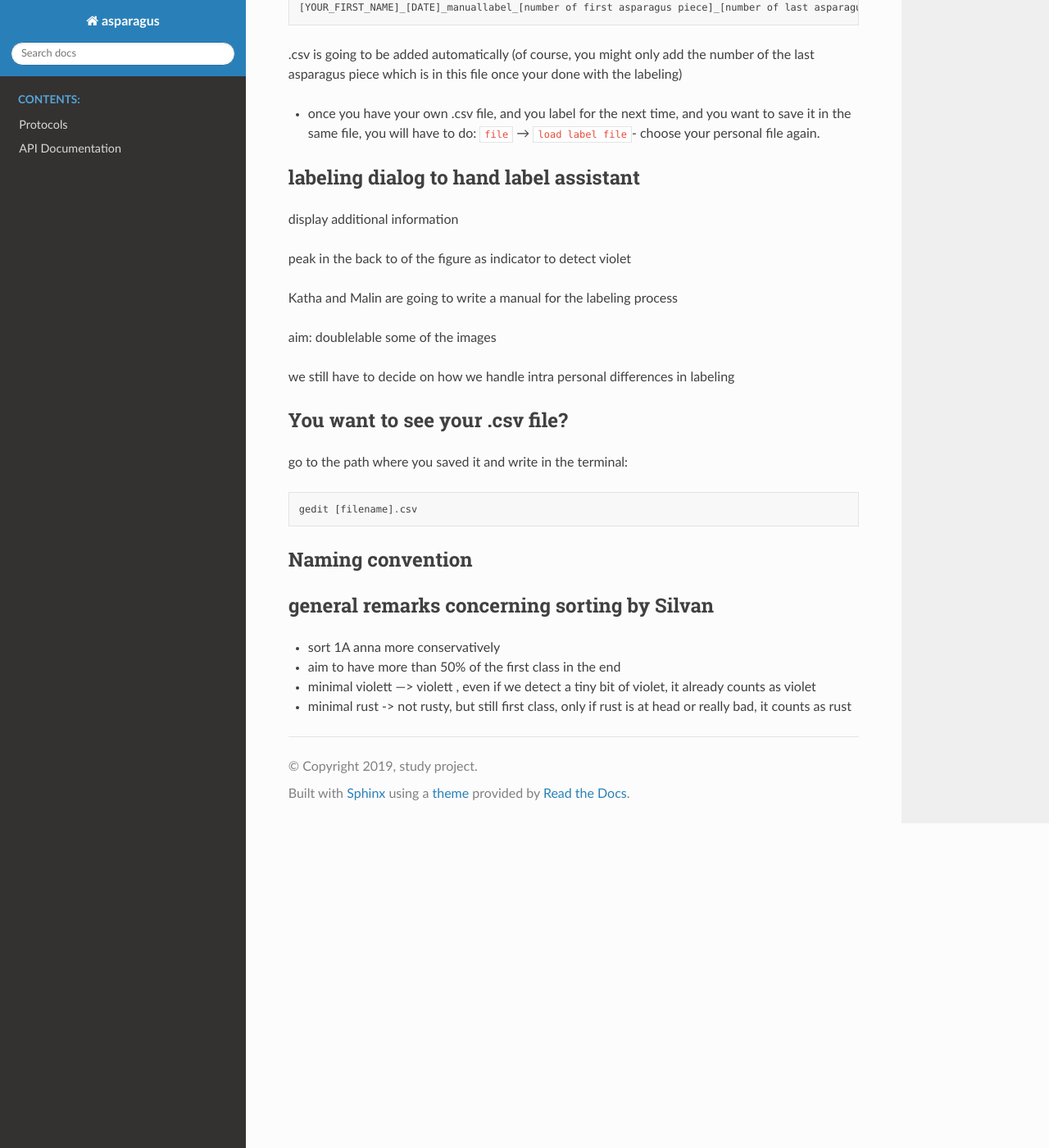
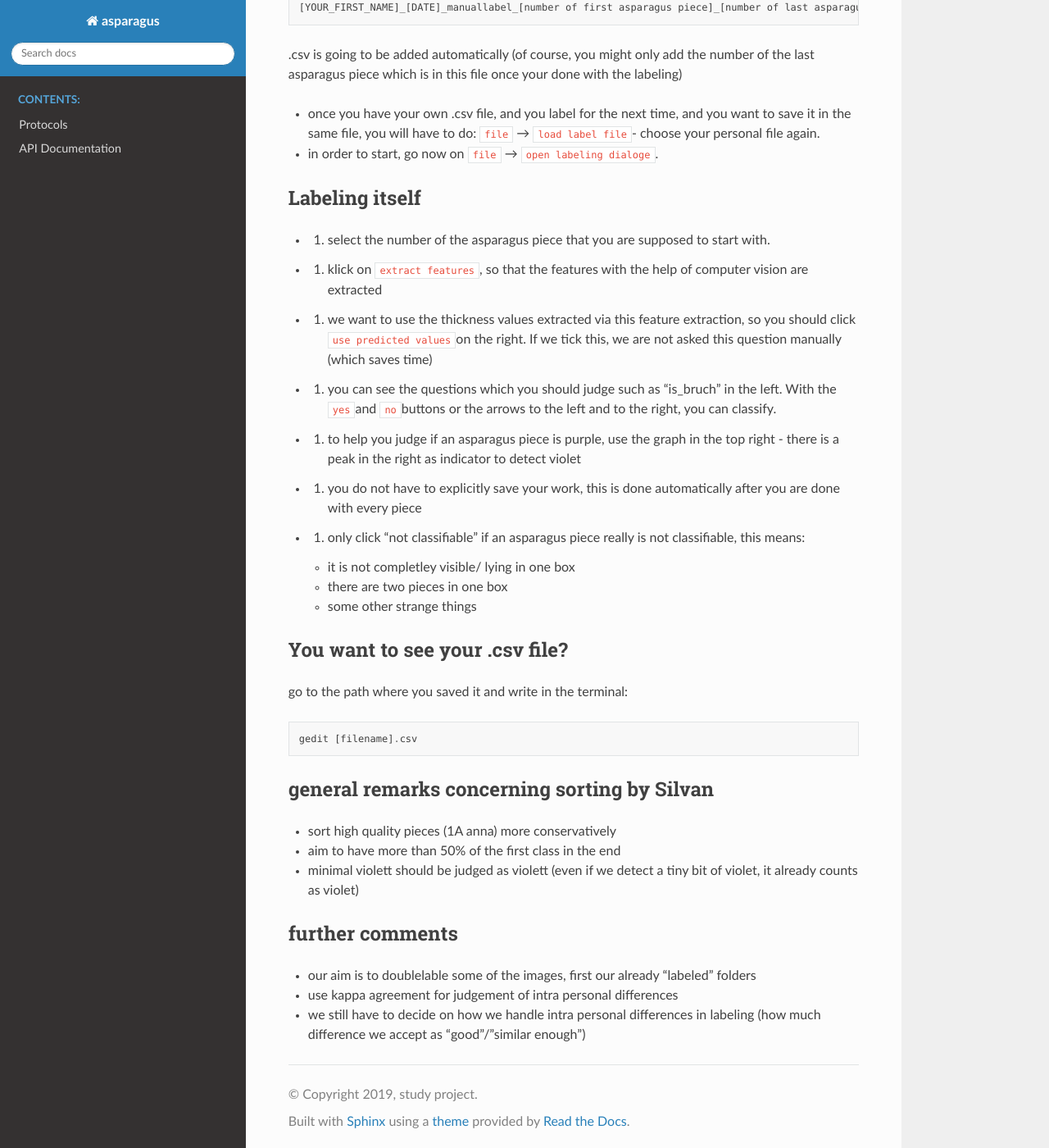
Before and after one commit to CogSciUOS/asparagus, a Sphinx documentation site: the page built from docs/manual_how_to_label.md, in a window 1280 px wide and 1400 px high, scrolled down 575 px. Shown: the whole window at 82% size. Built offline with Sphinx 7.4.7 and the Read the Docs theme 2.0.0, drawn with Linux system fonts in a browser that asks for light colours; the version number could not be read and is left out; some of the changed text lies outside the part shown.

Commit message:
finish of label manual

````diff
--- a/docs/manual_how_to_label.md
+++ b/docs/manual_how_to_label.md
@@ -20,37 +20,34 @@
 
 - once you have your own .csv file, and you label for the next time, and you want to save it in the same file, you will have to do: ```file``` → ```load label file```- choose your personal file again.
 
+- in order to start, go now on ```file``` → ```open labeling dialoge```.
 
-## labeling dialog to hand label assistant
-
-
-display additional information
-
-peak in the back to of the figure as indicator to detect violet
-
-Katha and Malin are going to write a manual for the labeling process
-
-aim: doublelable some of the images
-
-we still have to decide on how we handle intra personal differences in labeling
-
-
-
-
-
+## Labeling itself
+- 1. select the number of the asparagus piece that you are supposed to start with.
+- 2. klick on ```extract features```, so that the features with the help of computer vision are extracted
+- 3. we want to use the thickness values extracted via this feature extraction, so you should click ```use predicted values```on the right. If we tick this, we are not asked this question manually (which saves time)
+- 4. you can see the questions which you should judge such as "is_bruch" in the left. With the ```yes```and ```no```buttons or the arrows to the left and to the right, you can classify.
+- 5. to help you judge if an asparagus piece is purple, use the graph in the top right - there is a peak in the right as indicator to detect violet
+- 6. you do not have to explicitly save your work, this is done automatically after you are done with every piece
+- 7. only click "not classifiable" if an asparagus piece really is not classifiable, this means:
+    - it is not completley visible/ lying in one box
+    - there are two pieces in one box
+    - some other strange things
 
 
 ## You want to see your .csv file?
 go to the path where you saved it and write in the terminal:
 ```
 gedit [filename].csv
+
 ```
 
+## general remarks concerning sorting by Silvan
+- sort high quality pieces (1A anna) more conservatively
+- aim to have more than 50% of the first class in the end
+- minimal violett should be judged as violett (even if we detect a tiny bit of violet, it already counts as violet)
 
-## Naming convention
-
-## general remarks concerning sorting by Silvan
-- sort 1A anna more conservatively
-- aim to have more than 50% of the first class in the end
-- minimal violett —> violett , even if we detect a tiny bit of violet, it already counts as violet
-- minimal rust -> not rusty, but still first class, only if rust is at head or really bad, it counts as rust
+## further comments
+- our aim is to doublelable some of the images, first our already "labeled" folders
+- use kappa agreement for judgement of intra personal differences
+- we still have to decide on how we handle intra personal differences in labeling (how much difference we accept as "good"/"similar enough")
````
Also changed, not shown: other parts of docs/manual_how_to_label.md (+1 -1 lines).
